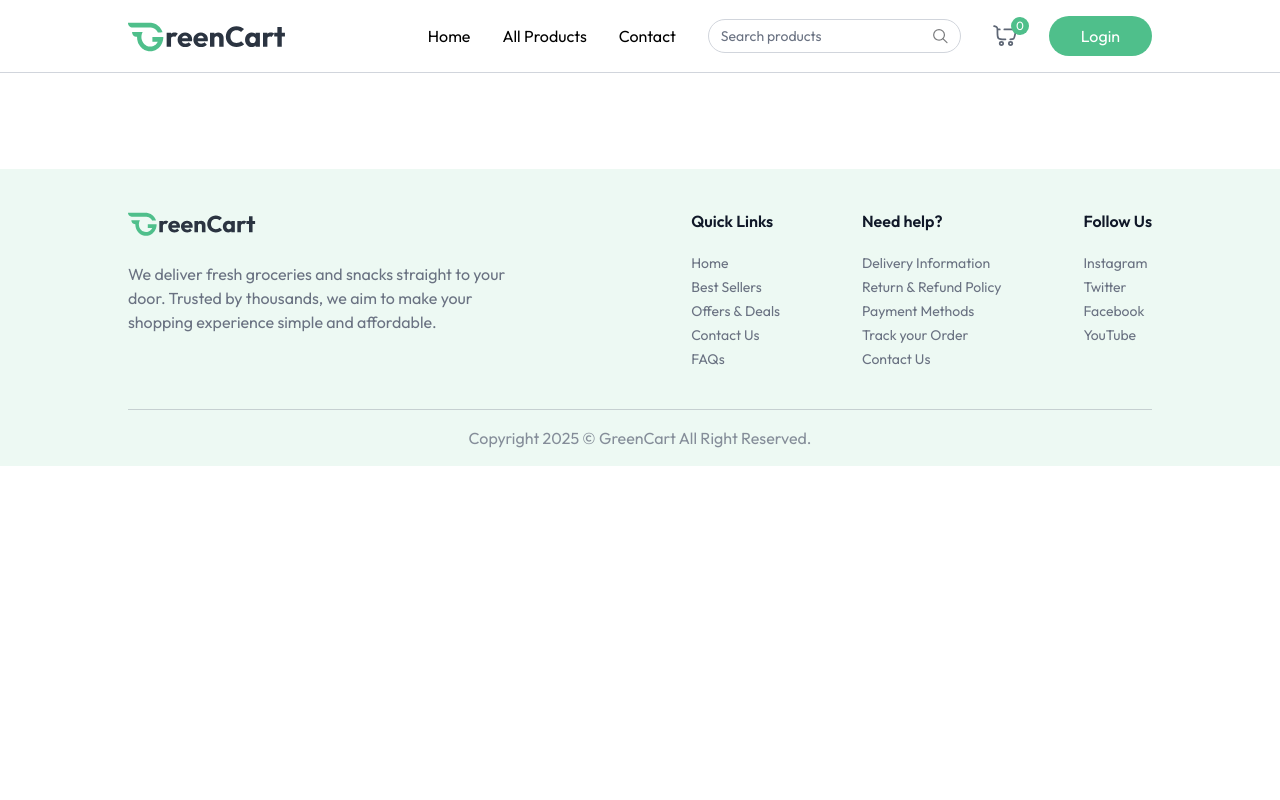
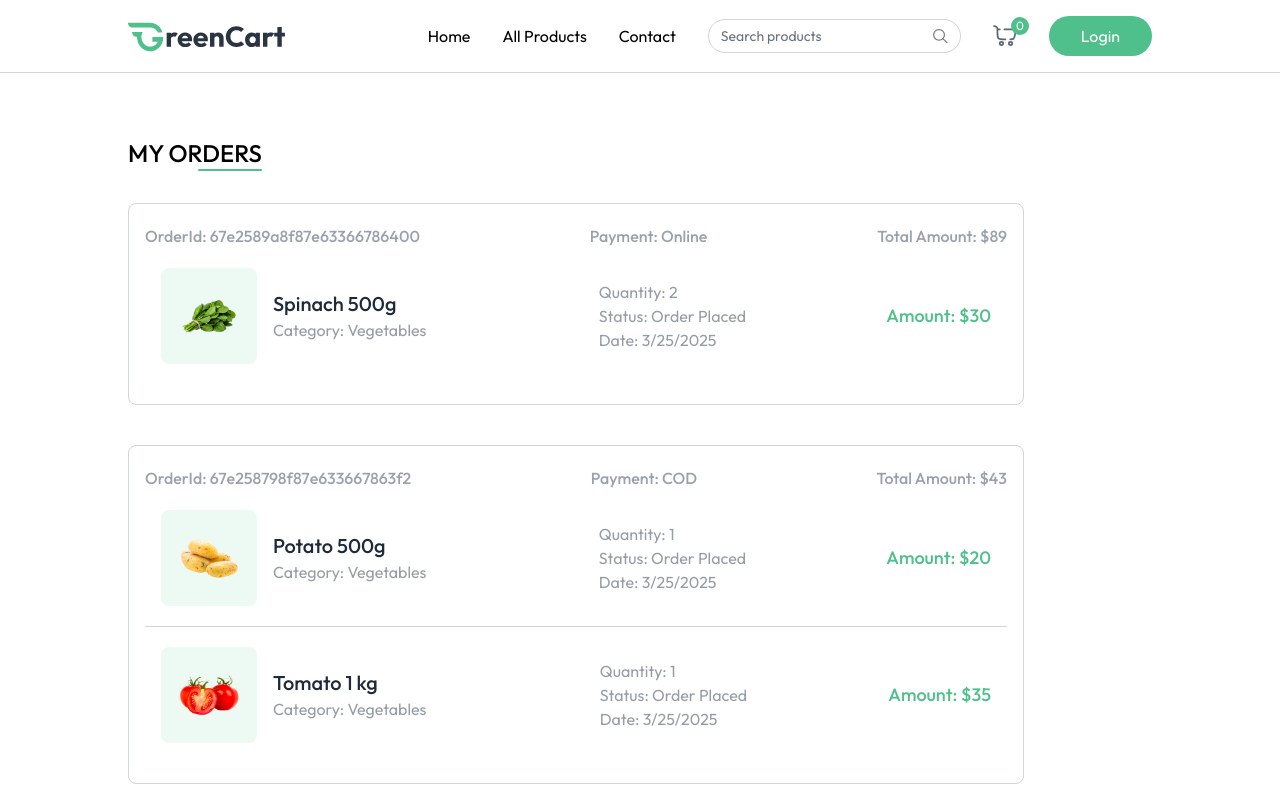
Before and after one commit to gurpreet-brar/greenCart, a React (Vite) app: page /my-orders in a window 1280 px wide. Shown: the top 800 px of the page. Built offline with nearby package versions, Linux system fonts and the light colour scheme.

Commit message:
add my orders page for user

```diff
--- a/src/App.jsx
+++ b/src/App.jsx
@@ -10,6 +10,7 @@
 import ProductDetails from "./pages/ProductDetails";
 import Cart from "./pages/Cart";
 import Address from "./pages/Address";
+import MyOrders from "./pages/MyOrders";
 
 function App() {
   const isSellerPath = useLocation().pathname.includes("seller");
@@ -31,6 +32,7 @@
           <Route path="/products/:category/:id" element={<ProductDetails />} />
           <Route path="/cart" element={<Cart />} />
           <Route path="/address/add" element={<Address />} />
+          <Route path="/my-orders" element={<MyOrders />} />
         </Routes>
       </div>
       {!isSellerPath && <Footer />}
--- /dev/null
+++ b/src/pages/MyOrders.jsx
@@ -0,0 +1,77 @@
+import { useEffect, useState } from "react";
+import { useAppContext } from "../context/AppContext";
+import { dummyOrders } from "../assets/assets";
+
+function MyOrders() {
+  const [myOrders, setMyOrders] = useState([]);
+  const { currency } = useAppContext();
+
+  const fetchMyOrders = async () => {
+    setMyOrders(dummyOrders);
+  };
+
+  useEffect(() => {
+    fetchMyOrders();
+  }, []);
+
+  return (
+    <div className="mt-16 pb-16">
+      <div className="flex items-end flex-col w-max mb-8">
+        <p className="text-2xl font-medium uppercase">My Orders</p>
+        <div className="w-16 h-0.5 bg-primary rounded-full"></div>
+      </div>
+      {myOrders &&
+        myOrders.map((order, index) => (
+          <div
+            key={index}
+            className="border border-gray-300 rounded-lg mb-10 p-4 py-5 max-w-4xl "
+          >
+            <p className="flex justify-between md:items-center text-gray-400 md:font-medium max-md:flex-col">
+              <span>OrderId: {order._id}</span>
+              <span>Payment: {order.paymentType}</span>
+              <span>
+                Total Amount: {currency}
+                {order.amount}
+              </span>
+            </p>
+            {order.items.map((item, index) => (
+              <div
+                className={`relative bg-white text-gray-500/70 ${
+                  order.items.length !== index + 1 && "border-b"
+                } border-gray-300 flex flex-col md:flex-row md:items-center justify-between p-4 py-5 md:gap-16 w-full max-w-4xl`}
+                key={index}
+              >
+                <div className="flex items-center mb-4 md:mb-0">
+                  <div className="bg-primary/10 p-4 rounded-lg">
+                    <img
+                      src={item.product.image[0]}
+                      alt="Product image"
+                      className="w-16 h-16"
+                    />
+                  </div>
+                  <div className="ml-4">
+                    <h2 className="text-xl font-medium text-gray-800">
+                      {item.product.name}
+                    </h2>
+                    <p>Category: {item.product.category}</p>
+                  </div>
+                </div>
+
+                <div className="flex flex-col justify-center md:ml-8 mb-4 md:mb-0">
+                  <p>Quantity: {item.quantity || "1"}</p>
+                  <p>Status: {order.status}</p>
+                  <p>Date: {new Date(order.createdAt).toLocaleDateString()}</p>
+                </div>
+                <p className="text-primary text-lg font-medium">
+                  Amount: {currency}
+                  {item.product.offerPrice * item.quantity}
+                </p>
+              </div>
+            ))}
+          </div>
+        ))}
+    </div>
+  );
+}
+
+export default MyOrders;
```
